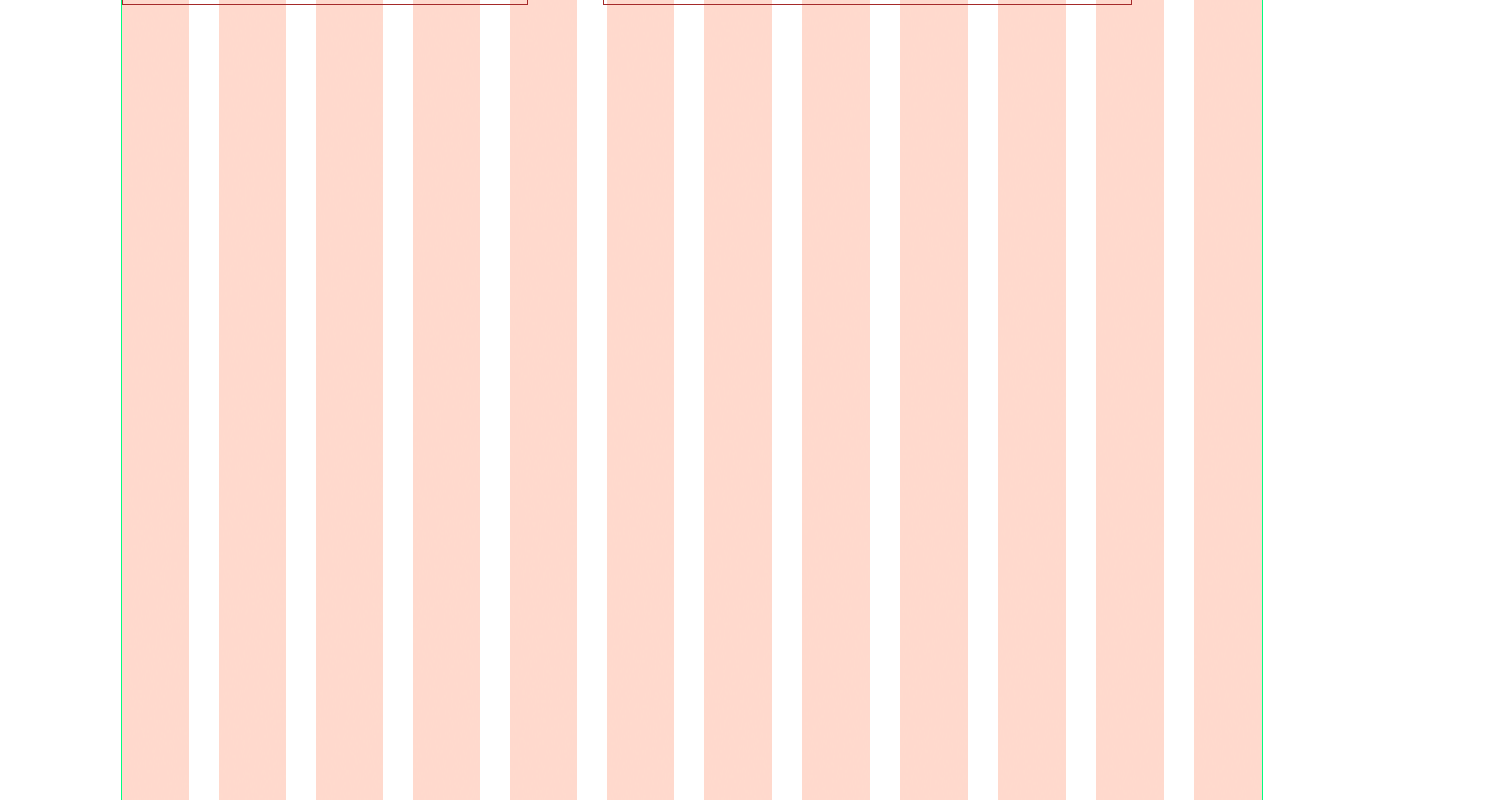
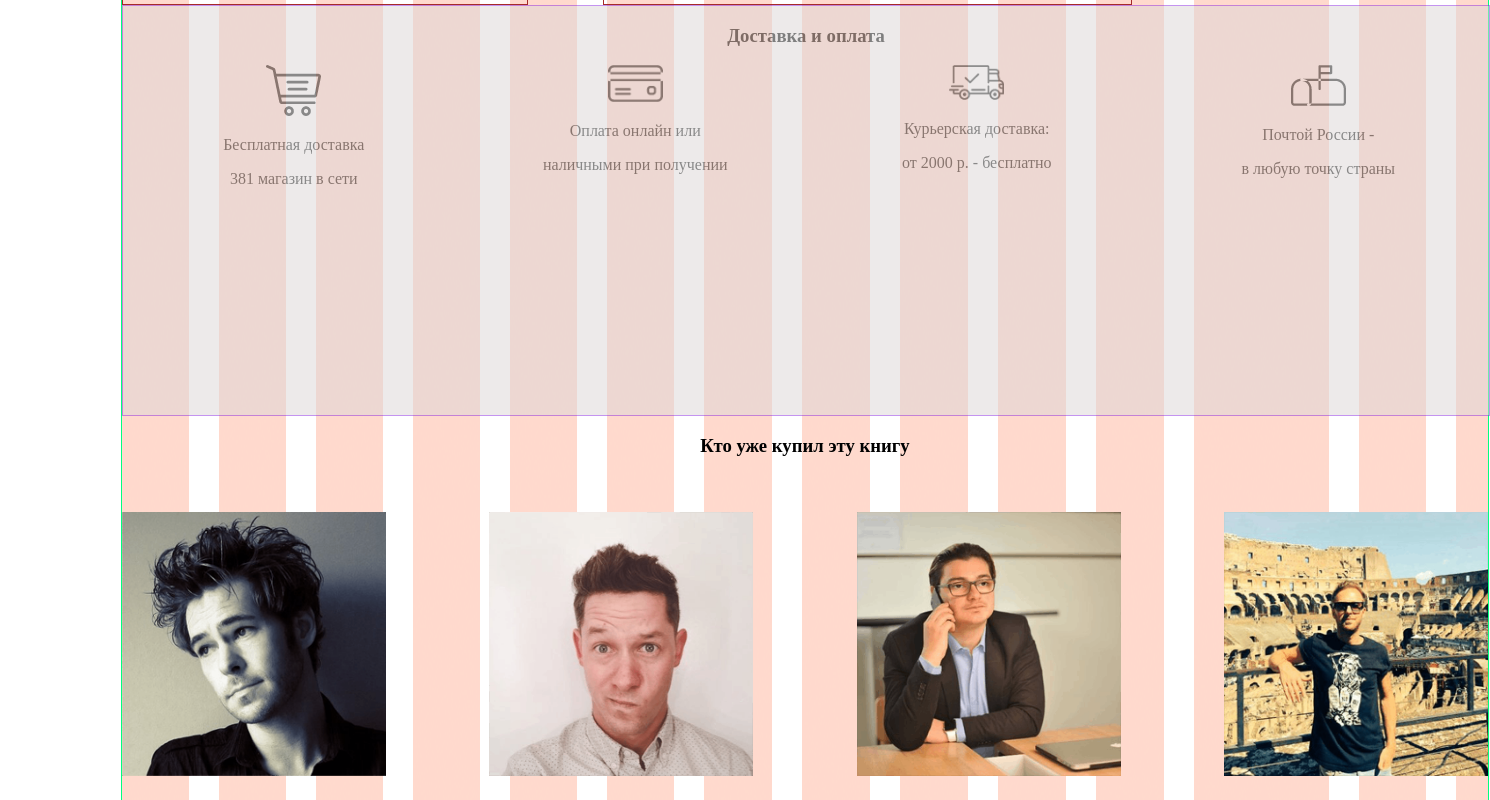
Before and after one commit to Evgeniy3171/DZ-Flex-hard, a plain HTML site: page index.html in a window 1280 px wide. Shown: the part 640-1440 px from the top of the page, 1490 px wide, since content can reach past the window. Drawn offline with Linux system fonts and the light colour scheme.

Commit message:
Завершил макет

```diff
--- a/css/style.css
+++ b/css/style.css
@@ -1,8 +1,8 @@
 .main {
     background-image: url(/images/fon.png);
     margin: 0 113px;
-    height: 2300px;
-    width: 1140px;
+    height: 2070px;
+    width: 1366px;
     border: 1px solid springgreen;
 }
 .element {
@@ -20,3 +20,41 @@
     margin-left: 75px;
     text-align: left;
 }
+.ship {
+    border: 1px solid blueviolet;
+    height: 409px;
+    width: 1366px;
+    background-color: rgb(220, 215, 215);
+    opacity: .5;
+}
+.shipping {
+    display: flex;
+    justify-content: space-around;
+    /* text-align: center; */
+}
+.ship h3 {
+    text-align: center;
+}
+.icon {
+    border: 1x solid red;
+    height: 160px;
+    width: 242px;
+    text-align: center;
+    opacity: .9;
+}
+.icon img {
+    width: 55px;
+    margin: 0 auto;
+}
+.fases {
+    text-align: center;
+}
+.fase {
+    display: flex;
+    justify-content: space-between;
+}
+.fase img {
+    height: 264px;
+    width: 264px;
+    margin: 37px 0px;
+}
--- a/index.html
+++ b/index.html
@@ -22,16 +22,45 @@
                 <button class="b_right">Узнать подробнее</button>
             </div>
         </div>
-        <div class="shipping"></div>
-        <div class="fase">
-            <div class="block"></div>
-            <div class="block"></div>
-            <div class="block"></div>
-            <div class="block"></div>
-            <div class="block"></div>
-            <div class="block"></div>
-            <div class="block"></div>
-            <div class="block"></div>
+        <div class="ship">
+            <h3>Доставка и оплата</h3>
+            <div class="shipping">
+                <div class="icon">
+                    <img src="images/1_Shopping.png" alt="Корзина">
+                    <p>Бесплатная доставка</p>
+                    <p>381 магазин в сети</p>
+                </div>
+                <div class="icon">
+                    <img src="images/2_Credit card.png" alt="Кредитка">
+                    <p>Оплата онлайн или</p>
+                    <p>наличными при получении</p>
+                </div>
+                <div class="icon">
+                    <img src="images/3_Shipped.png" alt="Машина">
+                    <p>Курьерская доставка:</p>
+                    <p>от 2000 р. - бесплатно</p>
+                </div>
+                <div class="icon">
+                    <img src="images/4_Mailbox.png" alt="Почта">
+                    <p>Почтой России - </p>
+                    <p>в любую точку страны</p>
+                </div>
+            </div>
+        </div>
+        <div class="fases">
+            <h3>Кто уже купил эту книгу</h3>
+            <div class="fase">
+                <div><img src="images/face_1-1.png" alt="Лицо"></div>
+                <div><img src="images/face_1-2.png" alt="Лицо"></div>
+                <div><img src="images/face_1-3.png" alt="Лицо"></div>
+                <div><img src="images/face_1-4.png" alt="Лицо"></div>
+            </div>
+            <div class="fase">
+                <div><img src="images/face_2-1.png" alt="Лицо"></div>
+                <div><img src="images/face_2-2.png" alt="Лицо"></div>
+                <div><img src="images/face_2-3.png" alt="Лицо"></div>
+                <div><img src="images/face_2-4.png" alt="Лицо"></div>
+            </div>
         </div>
     </div>
 </body>
```
Also changed, not shown: images/1_Shopping.png (renamed from images/Shopping.png), images/2_Credit card.png (renamed from images/Credit card.png), images/3_Shipped.png (renamed from images/Shipped.png), images/4_Mailbox.png (renamed from images/Mailbox.png).
